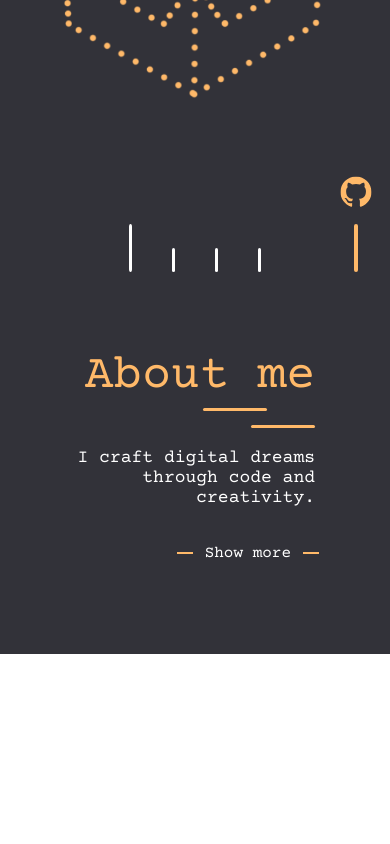
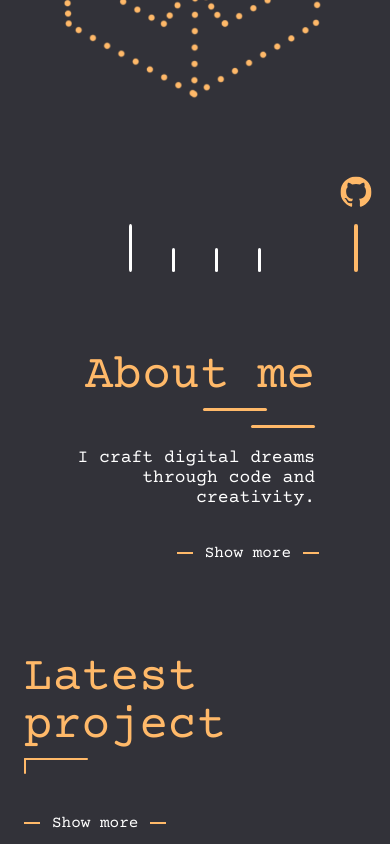
Before and after one commit to PanKarton/PersonalWebsite, a Next.js app: page / in a window 390 px wide. Shown: the part 572-1416 px from the top of the page. Before the commit the page ends 1226 px from the top, so only its background shows below. Built offline with nearby package versions, Linux system fonts and the light colour scheme.

Commit message:
style/added media queries to LShapeDivider

```diff
--- a/src/components/atoms/LShapeDivider/LShapeDivider.styles.ts
+++ b/src/components/atoms/LShapeDivider/LShapeDivider.styles.ts
@@ -13,16 +13,51 @@ export const StyledWrapper = styled.div`
   }
   span:first-child {
     width: 4rem;
-    height: 0.1875rem;
+    height: 0.125rem;
     top: 0;
     left: 0;
   }
 
   span:nth-child(2) {
-    width: 0.1875rem;
-    height: 1.125rem;
+    width: 0.125rem;
+    height: 1rem;
     bottom: 0;
     top: 0;
     left: 0;
   }
+
+  @media screen and (min-width: 50rem) {
+    span:first-child {
+      width: 4rem;
+      height: 0.1875rem;
+    }
+
+    span:nth-child(2) {
+      width: 0.1875rem;
+      height: 1.125rem;
+    }
+  }
+  @media screen and (min-width: 75.5rem) {
+    span:first-child {
+      width: 5rem;
+      height: 0.25rem;
+    }
+
+    span:nth-child(2) {
+      width: 0.25rem;
+      height: 1.375rem;
+    }
+  }
+
+  @media screen and (min-width: 112.5rem) {
+    span:first-child {
+      width: 7rem;
+      height: 0.325rem;
+    }
+
+    span:nth-child(2) {
+      width: 0.325rem;
+      height: 1.75rem;
+    }
+  }
 `;
--- a/src/modules/MainPage/HelloSection/HelloSection.styles.ts
+++ b/src/modules/MainPage/HelloSection/HelloSection.styles.ts
@@ -59,7 +59,7 @@ export const HeroTextWrapper = styled.div`
     p {
       font-size: ${({ theme }) => theme.fontSize.textLG};
       &.big {
-        margin-top: 1rem;
+        margin-top: 1.25rem;
         font-size: ${({ theme }) => theme.fontSize.textXL};
       }
     }
--- a/src/modules/MainPage/MainPageSectionsWrapper/MainPageSectionsWrapper.tsx
+++ b/src/modules/MainPage/MainPageSectionsWrapper/MainPageSectionsWrapper.tsx
@@ -9,7 +9,7 @@ export const MainPageSectionsWrapper = () => {
     <div style={{ overflow: 'hidden' }}>
       <HelloSection />
       <AboutMeSection />
-      {/* <MyProjectsSection /> */}
+      <MyProjectsSection />
       {/* <ContactMeSection /> */}
     </div>
   );
--- a/src/modules/MainPage/MyProjectsSection/MyProjectsSection.tsx
+++ b/src/modules/MainPage/MyProjectsSection/MyProjectsSection.tsx
@@ -1,5 +1,6 @@
 import { DoubleLineDivider } from '@/components/atoms/DoubleLineDivider/DoubleLineDivider';
 import { FrameLink } from '@/components/atoms/FrameLink/FrameLink';
+import { LShapeDivider } from '@/components/atoms/LShapeDivider/LShapeDivider';
 import { SectionHeading } from '@/components/atoms/SectionHeading/SectionHeading';
 import { SectionParagraph } from '@/components/atoms/SectionParagraph/SectionParagraph';
 import { MainPageSection } from '@/components/molecules/MainPageSection/MainPageSection';
@@ -9,11 +10,8 @@ export const MyProjectsSection = () => (
   <MainPageSection id="my-projects">
     <FlexWrapper>
       <StyledWrapper>
-        <SectionHeading>My projets</SectionHeading>
-        <DoubleLineDivider />
-        <SectionParagraph className="paragraph">
-          Both commercial and made just for fun.
-        </SectionParagraph>
+        <SectionHeading>Latest project</SectionHeading>
+        <LShapeDivider />
         <FrameLink href={'/my-projects'}>Show more</FrameLink>
       </StyledWrapper>
     </FlexWrapper>
```
